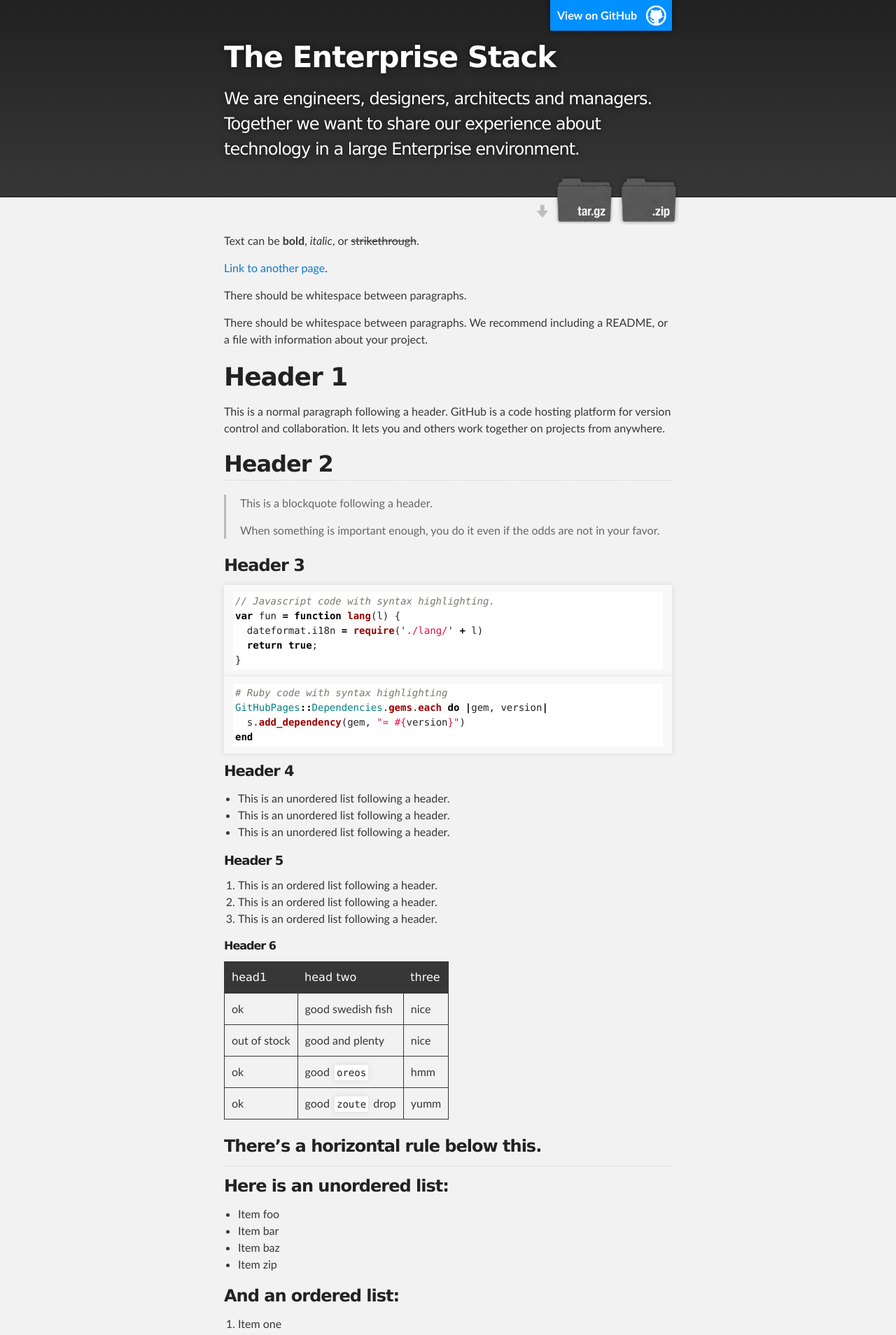
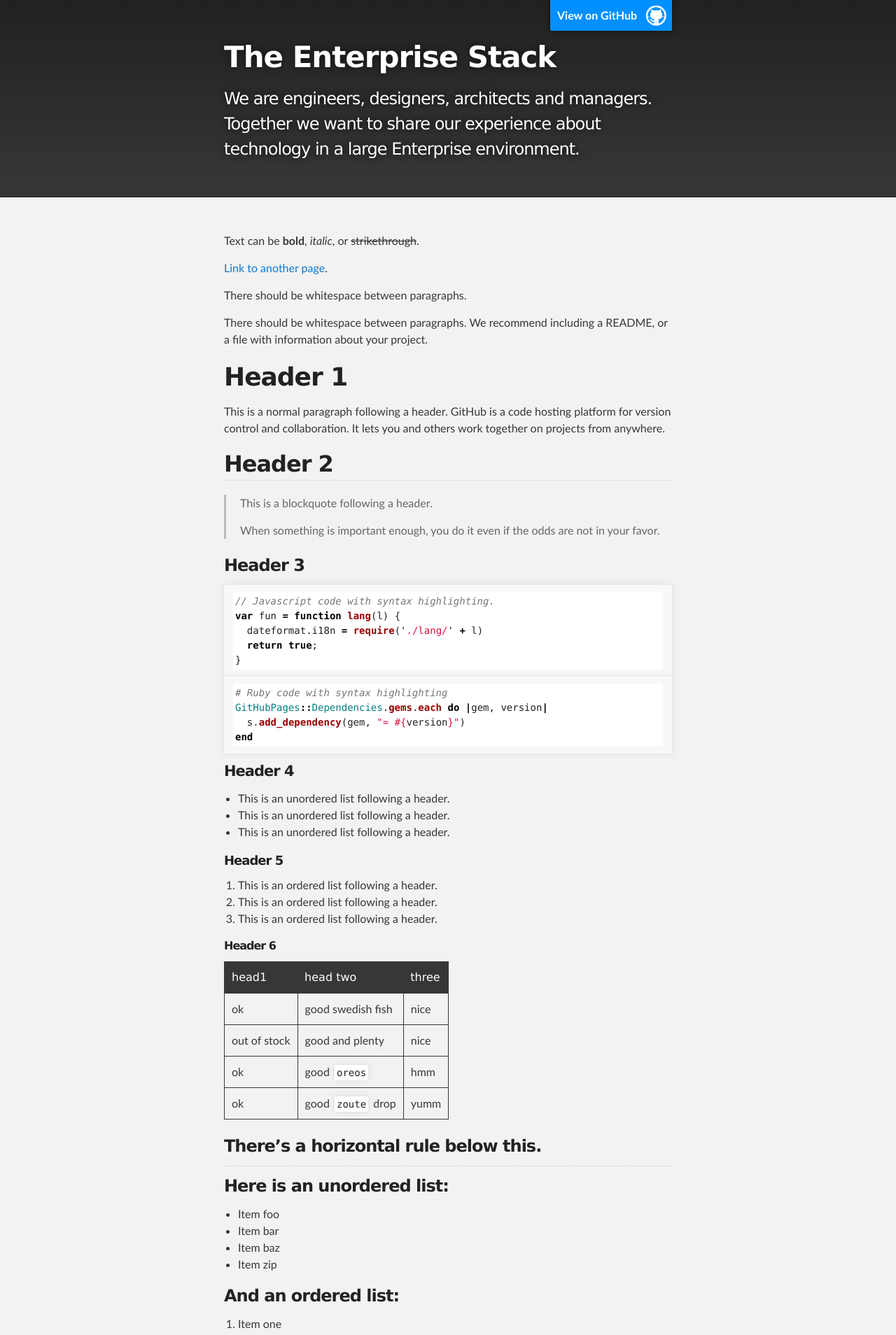
Before and after one commit to EnterpriseCode/theEnterpriseStack, a Jekyll site: the page built from index.md, in a window 1280 px wide. Shown: the top 1908 px of the page at 70% size. Built offline with Jekyll 4.4.1, drawn with Linux system fonts in a browser that asks for light colours.

Commit message:
removed downloads

```diff
--- a/_config.yml
+++ b/_config.yml
@@ -3,3 +3,4 @@ description: We are engineers, designers, architects and managers. Together we w
 show_downloads: true
 google_analytics: UA-69921042-1
 theme: jekyll-theme-slate
+show_downloads: false
```
